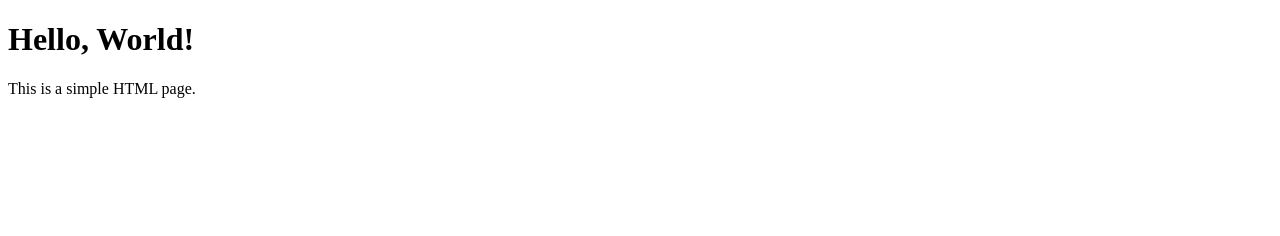
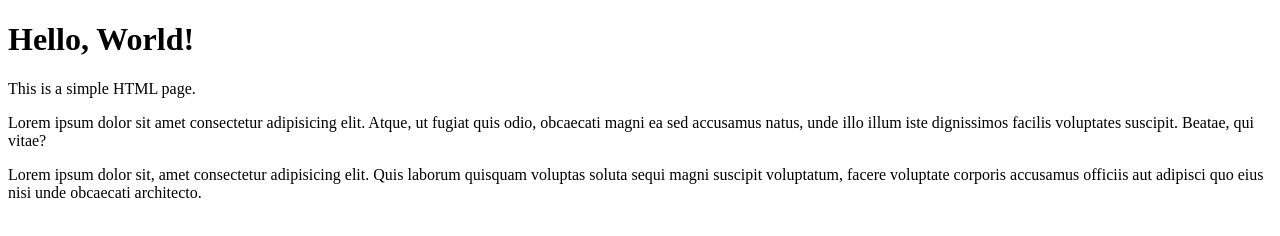
Before and after one commit to ZO421/git-lesson-2, a plain HTML site: page index.html in a window 1280 px wide. Drawn offline with Linux system fonts and the light colour scheme.

Commit message:
feature-a last commit

```diff
--- a/index.html
+++ b/index.html
@@ -8,5 +8,7 @@
 <body>
     <h1>Hello, World!</h1>
     <p>This is a simple HTML page.</p>
+    <p>Lorem ipsum dolor sit amet consectetur adipisicing elit. Atque, ut fugiat quis odio, obcaecati magni ea sed accusamus natus, unde illo illum iste dignissimos facilis voluptates suscipit. Beatae, qui vitae?</p>
+    <p>Lorem ipsum dolor sit, amet consectetur adipisicing elit. Quis laborum quisquam voluptas soluta sequi magni suscipit voluptatum, facere voluptate corporis accusamus officiis aut adipisci quo eius nisi unde obcaecati architecto.</p>
 </body>
 </html>
```
